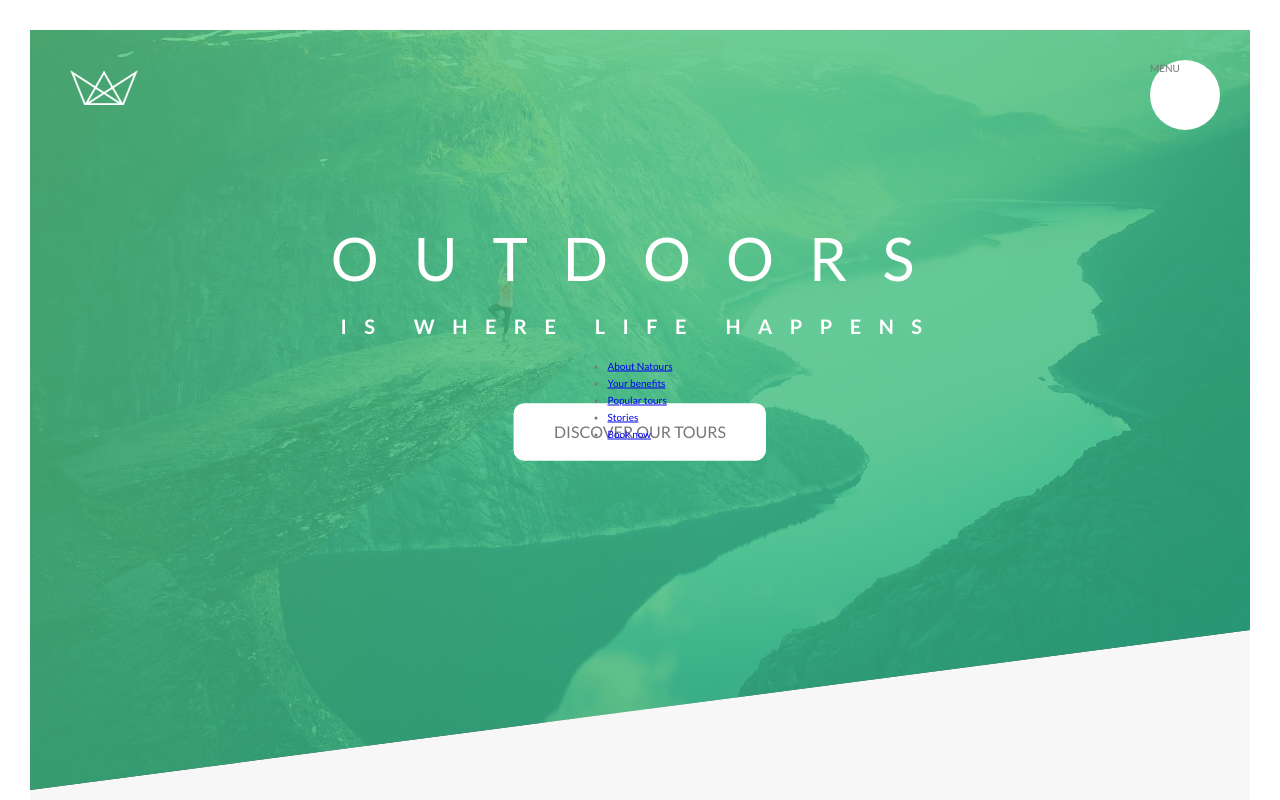
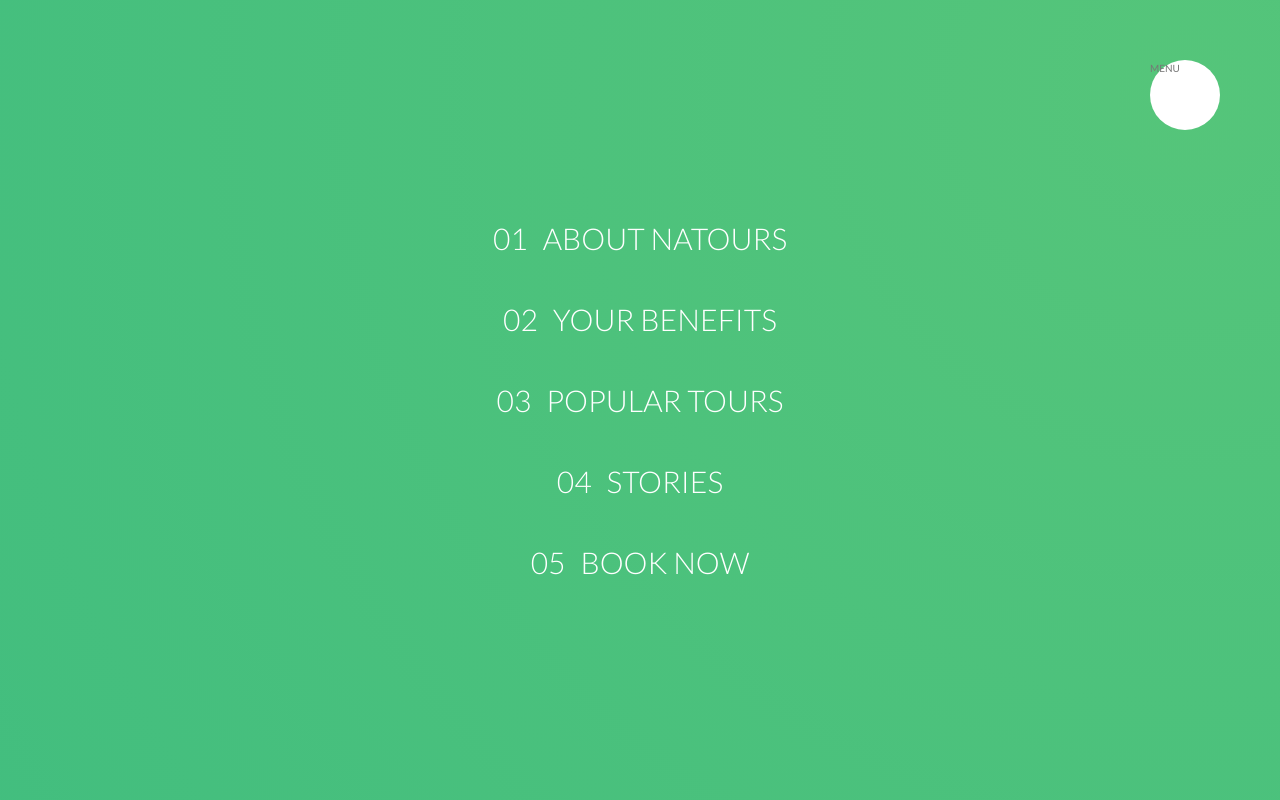
Before and after one commit to arade1994/natours, a website: page index.html in a window 1280 px wide. Shown: the top 800 px of the page. Drawn offline with Linux system fonts and the light colour scheme.

Commit message:
Implemented navigation links

```diff
--- a/index.html
+++ b/index.html
@@ -26,19 +26,25 @@
       <nav class="navigation__nav">
         <ul class="navigation__list">
           <li class="navigation__item">
-            <a href="#" class="navigation__link">About Natours</a>
+            <a href="#" class="navigation__link"
+              ><span>01</span>About Natours</a
+            >
           </li>
           <li class="navigation__item">
-            <a href="#" class="navigation__link">Your benefits</a>
+            <a href="#" class="navigation__link"
+              ><span>02</span>Your benefits</a
+            >
           </li>
           <li class="navigation__item">
-            <a href="#" class="navigation__link">Popular tours</a>
+            <a href="#" class="navigation__link"
+              ><span>03</span>Popular tours</a
+            >
           </li>
           <li class="navigation__item">
-            <a href="#" class="navigation__link">Stories</a>
+            <a href="#" class="navigation__link"><span>04</span>Stories</a>
           </li>
           <li class="navigation__item">
-            <a href="#" class="navigation__link">Book now</a>
+            <a href="#" class="navigation__link"><span>05</span>Book now</a>
           </li>
         </ul>
       </nav>
--- a/sass/layouts/_navigation.scss
+++ b/sass/layouts/_navigation.scss
@@ -26,6 +26,8 @@
       $color-primary-dark
     );
     z-index: 1000;
+
+    transform: scale(80);
   }
 
   &__nav {
@@ -39,11 +41,44 @@
 
   &__list {
     @include center;
+    list-style: none;
+    text-align: center;
   }
 
   &__item {
+    margin: 1rem;
   }
 
   &__link {
+    &:link,
+    &:visited {
+      display: inline-block;
+      font-size: 3rem;
+      font-weight: 300;
+      padding: 1rem 2rem;
+      color: $color-white;
+      text-decoration: none;
+      text-transform: uppercase;
+      background-image: linear-gradient(
+        120deg,
+        transparent 0%,
+        transparent 50%,
+        $color-white 50%
+      );
+      background-size: 220%;
+      transition: all 0.4s;
+
+      span {
+        margin-right: 1.5rem;
+        display: inline-block;
+      }
+    }
+
+    &:hover,
+    &:active {
+      background-position: 100%;
+      color: $color-primary;
+      transform: translateX(1rem);
+    }
   }
 }
```
Also changed, not shown: css/style.css.
